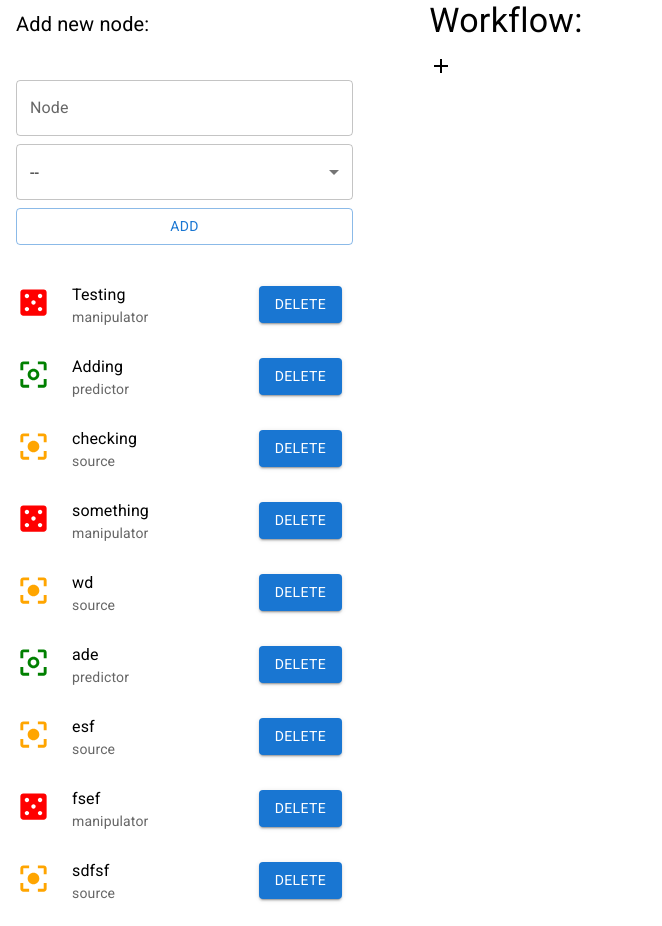
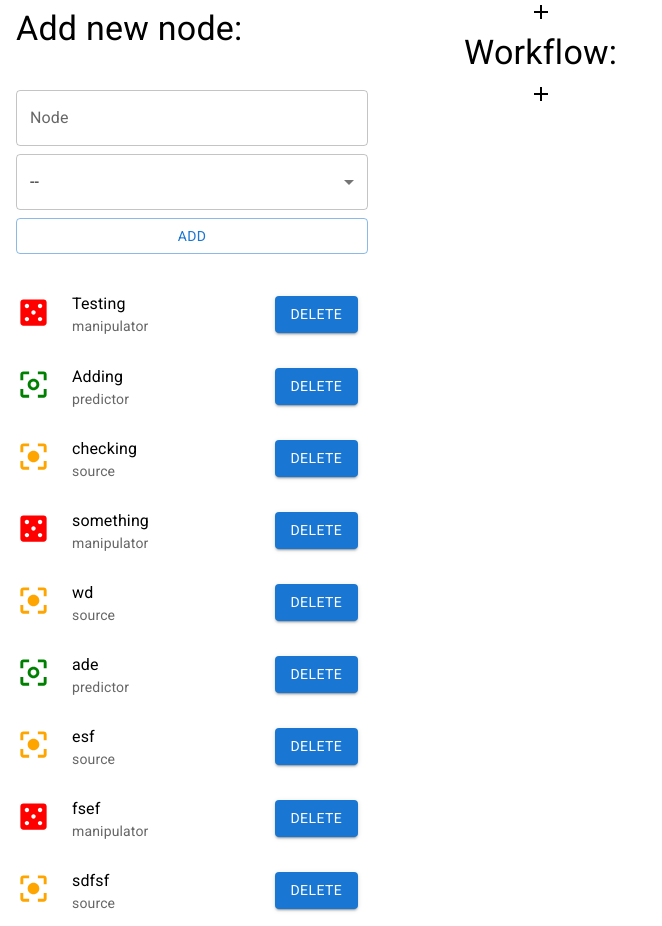
Before and after one commit to GosWoj/knime-challange, a React (Create React App) app: page / in a window 1280 px wide. Shown: the whole page, without its empty margins (0-662 px from the left). Built offline with nearby package versions, Linux system fonts and the light colour scheme; data requests are answered from the project's data file.

Commit message:
nodes can be added at the beginning or end of the workflow

```diff
--- a/src/App.js
+++ b/src/App.js
@@ -1,19 +1,20 @@
 import React, { useState, useEffect } from "react";
 import Typography from "@mui/material/Typography";
+import Box from "@mui/material/Box";
+import Grid from "@mui/material/Grid";
+import Dialog from "@mui/material/Dialog";
+import AddIcon from "@mui/icons-material/Add";
 import nodeService from "./services/nodeService";
 import NodeList from "./components/NodeList";
 import AddNodeForm from "./components/AddNodeForm";
 import NodeWorkflowSearch from "./components/NodeWorkflowSearch";
 import NodeWorkflowList from "./components/NodeWorkflowList";
-import Box from "@mui/material/Box";
-import Grid from "@mui/material/Grid";
-import Dialog from "@mui/material/Dialog";
-import AddIcon from "@mui/icons-material/Add";
 
 const App = () => {
   const [nodes, setNodes] = useState([]);
   const [workflow, setWorkflow] = useState([]);
   const [open, setOpen] = useState(false);
+  const [side, setSide] = useState("");
 
   const getNodes = async () => {
     const data = await nodeService.getAll();
@@ -34,12 +35,15 @@ const App = () => {
     getNodes();
   };
 
-  console.log(workflow);
-
-  const handleAddNode = (id) => {
-    const selectedNode = nodes.filter((n) => n.id === id);
+  const handleAddNode = (object) => {
+    const selectedNode = nodes.filter((n) => n.id === object.id);
+    if (object.side === "right") {
       setWorkflow(workflow.concat(selectedNode));
       handleClose();
+    } else {
+      setWorkflow(selectedNode.concat(workflow));
+      handleClose();
+    }
   };
 
   const handleDeleteNode = (id) => {
@@ -48,26 +52,44 @@ const App = () => {
     setWorkflow(filteredWorkflow);
   };
 
-  const handleOpen = () => {
+  const handleOpenRight = () => {
     setOpen(true);
+    setSide("right");
+  };
+
+  const handleOpenLeft = () => {
+    setOpen(true);
+    setSide("left");
   };
 
   const handleClose = () => {
     setOpen(false);
+    setSide("");
   };
 
   return (
-    <Box sx={{ flexGrow: 1 }}>
+    <Box>
       <Grid container spacing={1}>
-        <Grid item xs={4}>
-          <Typography variant="h6" gutterBottom sx={{ margin: "0.5rem 1rem" }}>
+        <Grid item width="35vw">
+          <Typography variant="h4" gutterBottom sx={{ margin: "0.5rem 1rem" }}>
             Add new node:
           </Typography>
           <AddNodeForm handleAdd={handleAdd} />
           <NodeList nodes={nodes} handleDelete={handleDelete} />
         </Grid>
-        <Grid item xs={8}>
-          <Typography variant="h4" gutterBottom>
+        <Grid item>
+          <Box
+            sx={{
+              display: "grid",
+              justifyItems: "center",
+            }}
+          >
+            <AddIcon onClick={handleOpenLeft} />
+            <Typography
+              variant="h4"
+              gutterBottom
+              sx={{ margin: "0.5rem 1rem" }}
+            >
               Workflow:
             </Typography>
             {workflow.length > 0 ? (
@@ -76,14 +98,16 @@ const App = () => {
                 handleDeleteNode={handleDeleteNode}
               />
             ) : null}
-          <AddIcon onClick={handleOpen} />
+            <AddIcon onClick={handleOpenRight} />
             <Dialog open={open} onClose={handleClose}>
               <NodeWorkflowSearch
                 nodes={nodes}
                 workflow={workflow}
                 handleAddNode={handleAddNode}
+                side={`${side === "right" ? "right" : "left"}`}
               />
             </Dialog>
+          </Box>
         </Grid>
       </Grid>
     </Box>
--- a/src/components/NodeWorkflow.js
+++ b/src/components/NodeWorkflow.js
@@ -11,15 +11,17 @@ const NodeWorkflow = ({ node, handleDelete }) => {
   };
 
   return (
-    <ListItem>
-      <ListItemAvatar>
-        <Icon type={node.type} />
-      </ListItemAvatar>
-      <ListItemText primary={node.name} secondary={node.type} />
+    <div>
+      <ListItem>
+        <ListItemAvatar>
+          <Icon type={node.type} />
+        </ListItemAvatar>
+        <ListItemText primary={node.name} secondary={node.type} />
+      </ListItem>
       <Button sx={{ color: "red" }} onClick={() => handleClick(node.id)}>
         Remove
       </Button>
-    </ListItem>
+    </div>
   );
 };
 
--- a/src/components/NodeWorkflowSearch.js
+++ b/src/components/NodeWorkflowSearch.js
@@ -6,11 +6,15 @@ import ListItemAvatar from "@mui/material/ListItemAvatar";
 import TextField from "@mui/material/TextField";
 import Icon from "./Icon";
 
-const NodeWorkflowSearch = ({ nodes, workflow, handleAddNode }) => {
+const NodeWorkflowSearch = ({ nodes, workflow, handleAddNode, side }) => {
   const [search, setSearch] = useState("");
 
   const handleClick = (id) => {
-    handleAddNode(id);
+    const object = {
+      id,
+      side,
+    };
+    handleAddNode(object);
     setSearch("");
   };
 
```
Also changed, not shown: 1 other file (tests, documents, lock files or other folders). Lines whose indentation alone changed are shown as unchanged.
